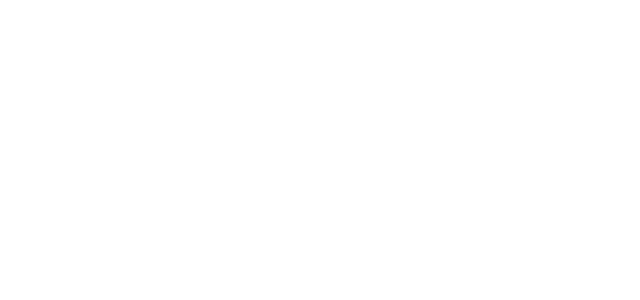
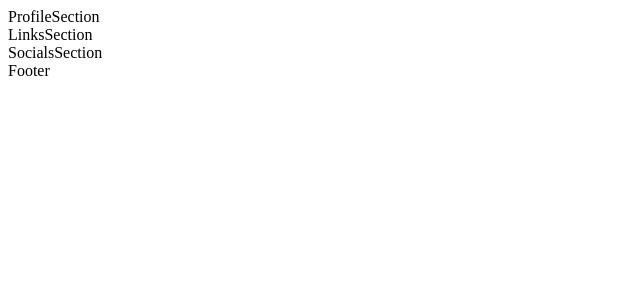
Before and after one commit to sheddyboy/linktree-hng9, a React (Create React App) app: page / in a window 1280 px wide. Shown: the top 300 px of the page, without its empty margins (0-640 px from the left). Built offline with nearby package versions, Linux system fonts and the light colour scheme.

Commit message:
feat: Setup layout set up the following sections Profile Section Links Section Socials Section Footer Section

```diff
--- a/src/App.tsx
+++ b/src/App.tsx
@@ -1,7 +1,18 @@
 import React from "react";
+import Footer from "./layout/Footer";
+import LinksSection from "./layout/LinksSection";
+import ProfileSection from "./layout/ProfileSection";
+import SocialsSection from "./layout/SocialsSection";
 
 function App() {
-  return <></>;
+  return (
+    <>
+      <ProfileSection />
+      <LinksSection />
+      <SocialsSection />
+      <Footer />
+    </>
+  );
 }
 
 export default App;
--- /dev/null
+++ b/src/layout/Footer.tsx
@@ -0,0 +1,7 @@
+import React from "react";
+
+const Footer = () => {
+  return <footer>Footer</footer>;
+};
+
+export default Footer;
--- /dev/null
+++ b/src/layout/LinksSection.tsx
@@ -0,0 +1,7 @@
+import React from "react";
+
+const LinksSection = () => {
+  return <section>LinksSection</section>;
+};
+
+export default LinksSection;
--- /dev/null
+++ b/src/layout/ProfileSection.tsx
@@ -0,0 +1,7 @@
+import React from "react";
+
+const ProfileSection = () => {
+  return <section>ProfileSection</section>;
+};
+
+export default ProfileSection;
--- /dev/null
+++ b/src/layout/SocialsSection.tsx
@@ -0,0 +1,7 @@
+import React from "react";
+
+const SocialsSection = () => {
+  return <section>SocialsSection</section>;
+};
+
+export default SocialsSection;
```
